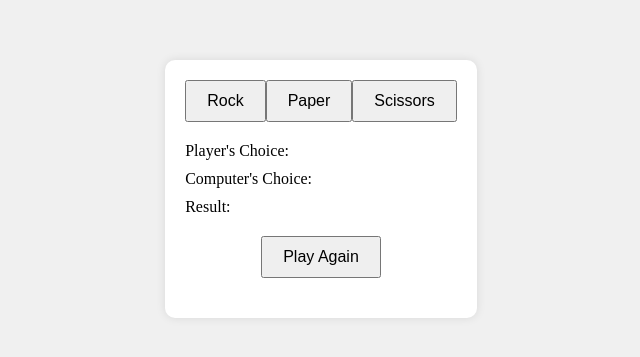
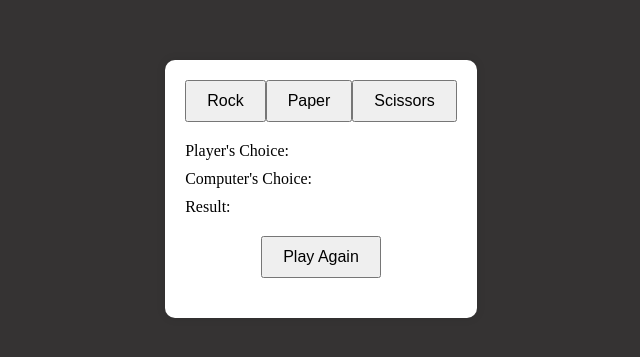
Before and after one commit to ahmdmh00/RPS-Gmae, a plain HTML site: page index.html in a window 1280 px wide. Shown: the part 219-576 px from the top of the page, without its empty margins (319-959 px from the left). Drawn offline with Linux system fonts and the light colour scheme.

Commit message:
Update style.css

```diff
--- a/css/style.css
+++ b/css/style.css
@@ -4,7 +4,7 @@ body {
     justify-content: center;
     align-items: center;
     height: 100vh;
-    background-color: #f0f0f0;
+    background-color: #353333;
 }
 
 .container {
```
